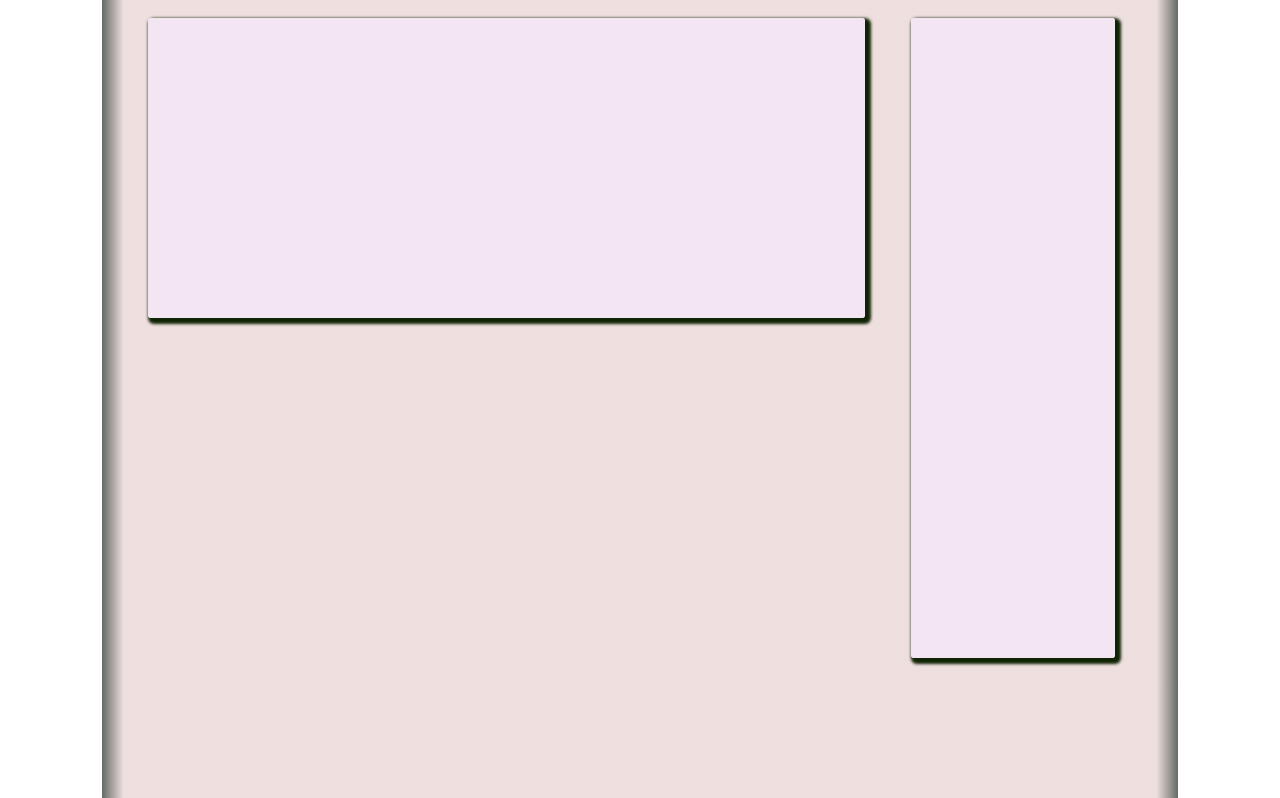
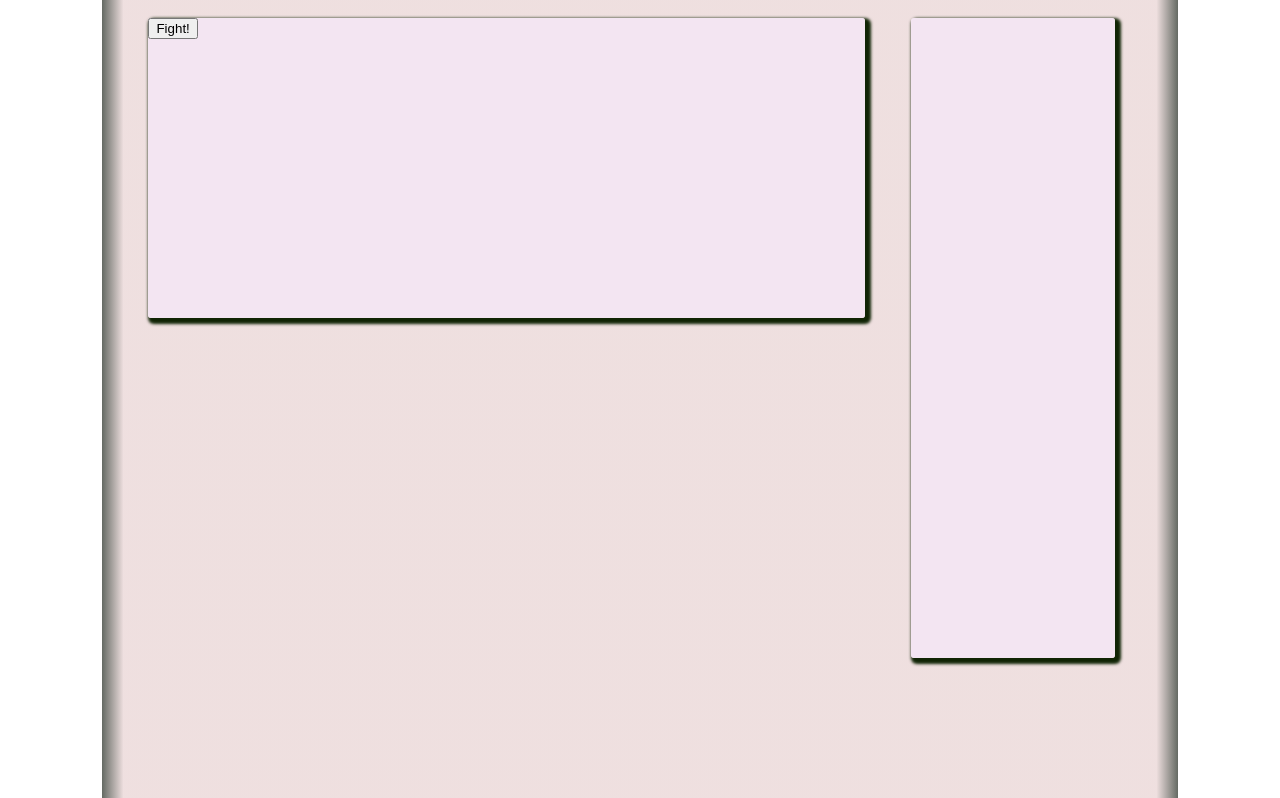
Before and after one commit to TheOneGone/CombatFight, a website: page static/combat.html in a window 1280 px wide. Shown: the part 82-880 px from the top of the page. Drawn offline with Linux system fonts and the light colour scheme; files that its build step writes are made by us from their sources; sample sign-in values are in the browser's storage.

Commit message:
fixed class name for fight wrapper

```diff
--- a/static/combat.html
+++ b/static/combat.html
@@ -9,7 +9,7 @@
     </header>
     <div class="main-div">
         <div class="content">
-            <div class="fighter fight-wrapepr">
+            <div class="fighter fight-wraper">
 
             </div>
 
```
